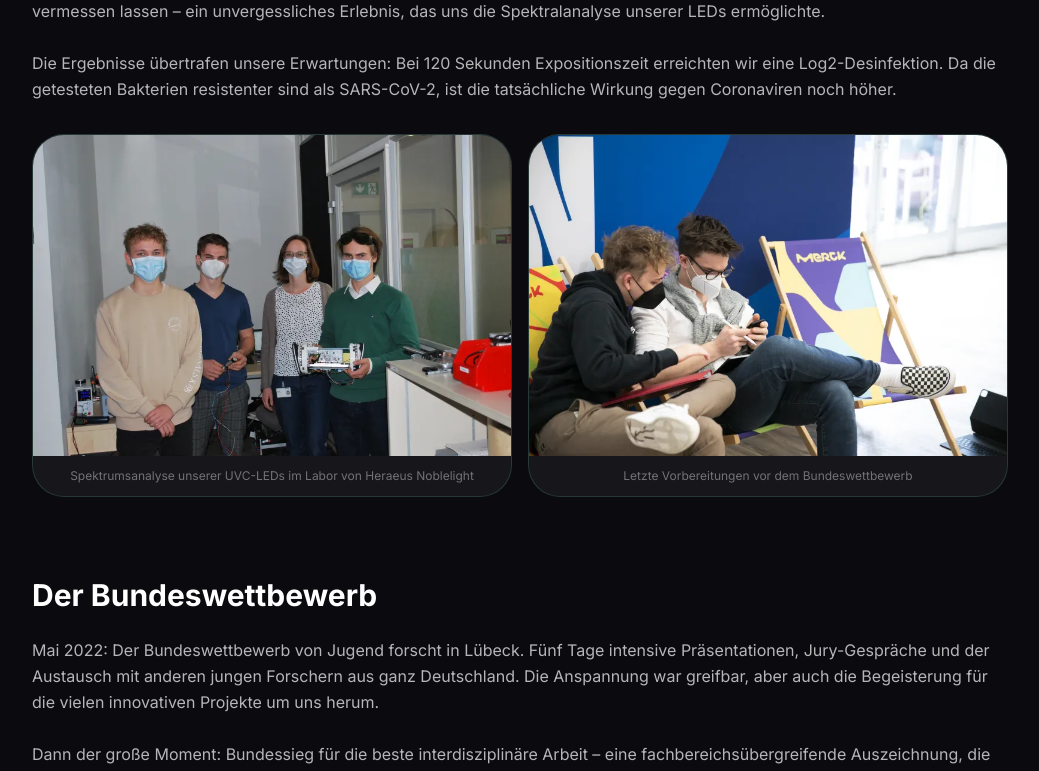
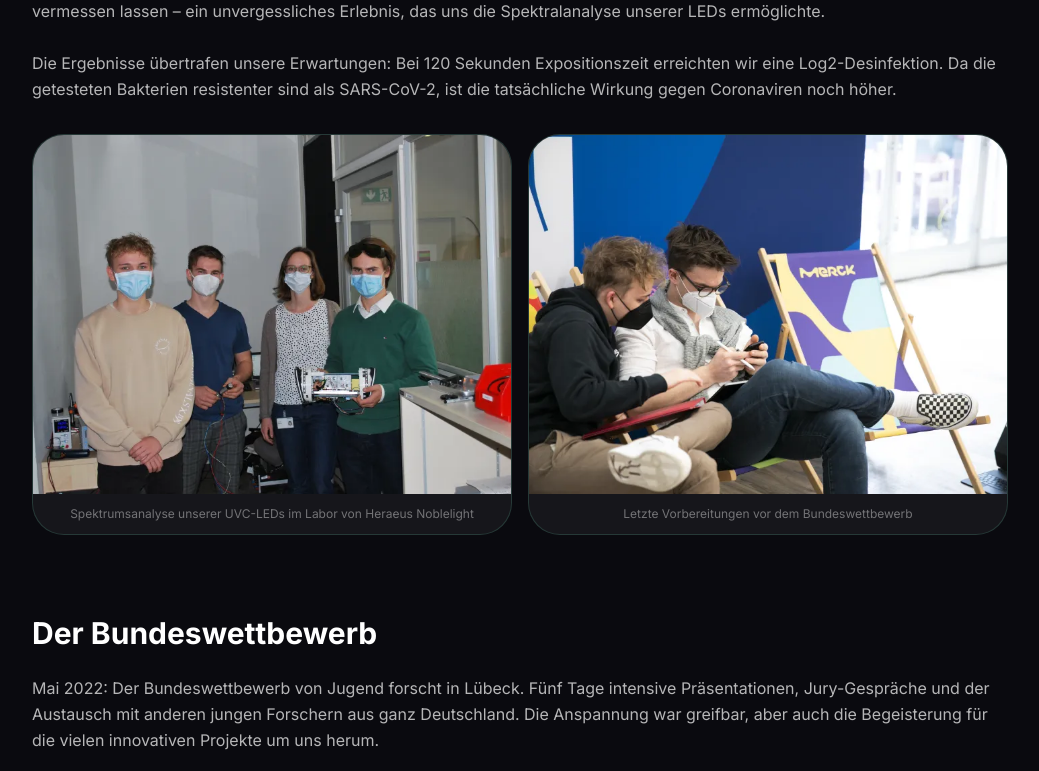
Before and after one commit to gratisCobalt/dominikhein.de, a React (Vite) app: page /projekt/revolutionair in a window 1280 px wide. Shown: the part 3000-3771 px from the top of the page, without its empty margins (120-1159 px from the left). Built offline with nearby package versions, Linux system fonts and the light colour scheme.

Commit message:
fix: consistent 4:3 aspect ratio for all grid images

```diff
--- a/src/pages/RevolutionairPage.tsx
+++ b/src/pages/RevolutionairPage.tsx
@@ -161,7 +161,7 @@ export function RevolutionairPage() {
                           className="w-full h-auto object-cover"
                         />
                       ) : (
-                        <div className="flex-1">
+                        <div className="aspect-[4/3] flex-1">
                           <img
                             src={image.src}
                             alt={image.alt}
```
